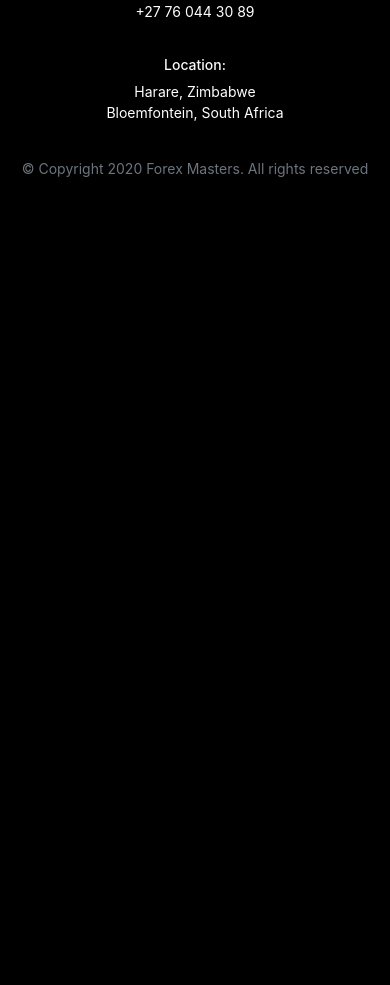
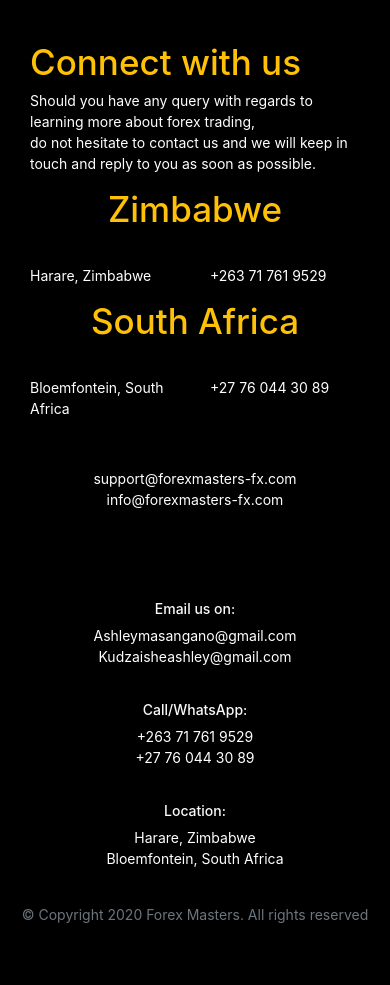
Before and after one commit to KatlegoMokethi/Forex-Masters, an ASP.NET Core app: page /Home/Contact in a window 390 px wide. Shown: the part 411-1396 px from the top of the page. Before the commit the page ends 588 px from the top, so only its background shows below. Run offline with ASP.NET Core 8, Linux system fonts and the light colour scheme.

Commit message:
Add Contact details

```diff
--- a/ForexMasters-site/Views/Home/Contact.cshtml
+++ b/ForexMasters-site/Views/Home/Contact.cshtml
@@ -2,5 +2,62 @@
 @{
     ViewData["Title"] = "Contact";
 }
-
-<h1>Contact</h1>
+<div>
+    <img class="h-100vh w-100" src="~/images/contact.jpg" />
+</div>
+<div class="container mt-5">
+    <h1 class="text-warning">Connect with us</h1>
+    <p>
+        Should you have any query with regards to learning more about forex trading,<br />
+        do not hesitate to contact us and we will keep in touch and reply to you as soon as possible.
+    </p>
+    <div class="row">
+        <div class="col-sm-12 col-md-6">
+            <h1 class="text-center text-warning mb-3">Zimbabwe</h1>
+            <div class="row">
+                <div class="col">
+                    <p>
+                        <span class="fa fa-map-marker fa-2x" aria-hidden="true"></span>
+                        <br />
+                        Harare, Zimbabwe
+                    </p>
+                </div>
+                <div class="col">
+                    <p>
+                        <span class="fa fa-phone-alt fa-2x" aria-hidden="true"></span>
+                        <br />
+                        +263 71 761 9529
+                    </p>
+                </div>
+            </div>
+        </div>
+        <div class="col-sm-12 col-md-6">
+            <h1 class="text-center text-warning mb-3">South Africa</h1>
+            <div class="row">
+                <div class="col">
+                    <p>
+                        <span class="fa fa-map-marker fa-2x" aria-hidden="true"></span>
+                        <br />
+                        Bloemfontein, South Africa
+                    </p>
+                </div>
+                <div class="col">
+                    <p>
+                        <span class="fa fa-phone-alt fa-2x" aria-hidden="true"></span>
+                        <br />
+                        +27 76 044 30 89
+                    </p>
+                </div>
+            </div>
+        </div>
+    </div>
+    <div class="mt-3 text-center">
+        <p>
+            <span class="fa fa-envelope fa-2x" aria-hidden="true"></span>
+            <br />
+            <a href="mailto:support@forexmasters-fx.com" class="text-white">support@forexmasters-fx.com</a>
+            <br />
+            <a href="mailto:info@forexmasters-fx.com" class="text-white">info@forexmasters-fx.com</a>
+        </p>
+    </div>
+</div>
```
